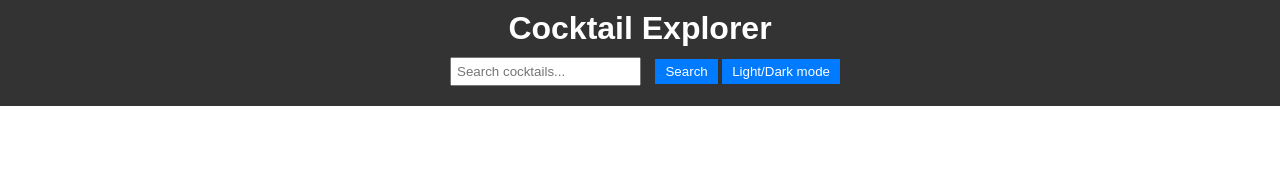
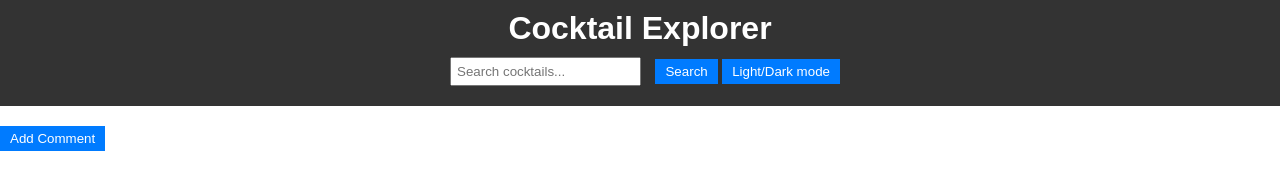
Before and after one commit to EdgarAgesa/Phase-1-project, a plain HTML site: page index.html in a window 1280 px wide. Drawn offline with Linux system fonts and the light colour scheme.

Commit message:
Completed assingments

```diff
--- a/index.html
+++ b/index.html
@@ -17,6 +17,7 @@
         <div id="cocktailList"></div>
         <div id="cocktailDetails"></div>
     </main>
+    <button id="commentButton">Add Comment</button>
     <script src="index.js"></script>
 </body>
 </html>
```
Also changed, not shown: index.js (line endings or trailing spaces).
